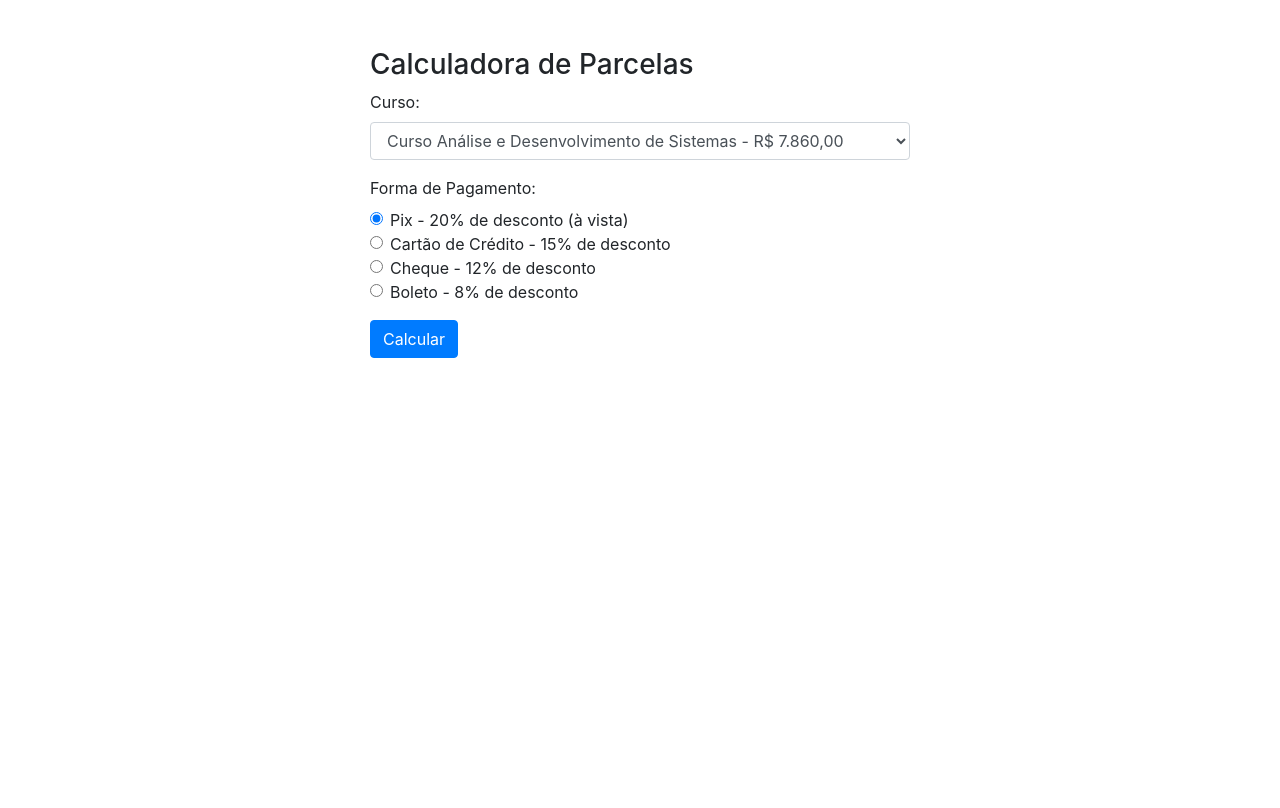
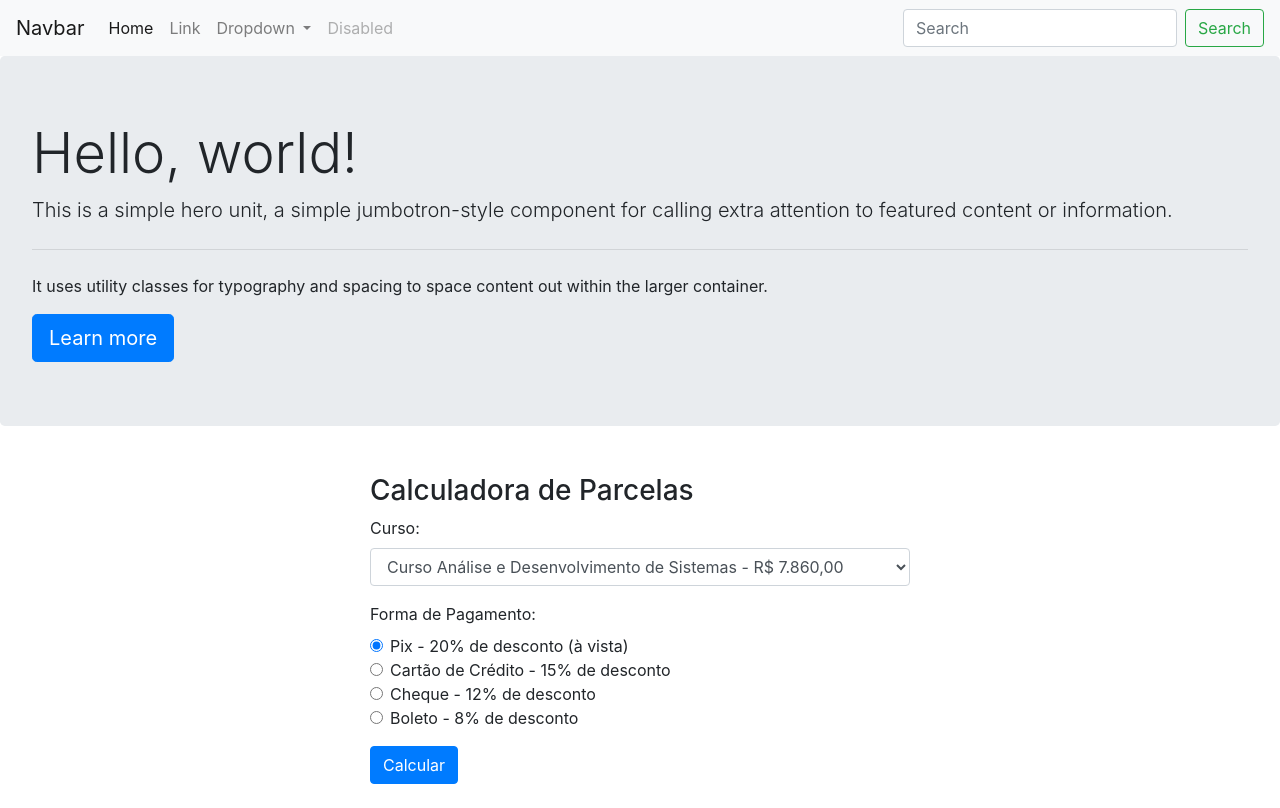
Before and after one commit to rcaondev/calculadora-descontos, a plain HTML site: page index.html in a window 1280 px wide. Drawn offline with nearby package versions, Linux system fonts and the light colour scheme.

Commit message:
adcionei menu pra estilizar depois

```diff
--- a/app.js
+++ b/app.js
@@ -72,7 +72,7 @@ function formatarData(data) {
     return `${partes[2]}/${partes[1]}/${partes[0]}`;
 }
 
-// Gerar PDF após modal:
+// Gerar PDF após modal:git
 
 function generatePDF() {
     const nome = document.getElementById('nome').value;
--- a/index.html
+++ b/index.html
@@ -9,6 +9,50 @@
 </head>
 
 <body>
+
+    <nav class="navbar navbar-expand-lg navbar-light bg-light">
+        <a class="navbar-brand" href="#">Navbar</a>
+        <button class="navbar-toggler" type="button" data-toggle="collapse" data-target="#navbarSupportedContent" aria-controls="navbarSupportedContent" aria-expanded="false" aria-label="Toggle navigation">
+          <span class="navbar-toggler-icon"></span>
+        </button>
+
+        <div class="collapse navbar-collapse" id="navbarSupportedContent">
+          <ul class="navbar-nav mr-auto">
+            <li class="nav-item active">
+              <a class="nav-link" href="#">Home <span class="sr-only">(current)</span></a>
+            </li>
+            <li class="nav-item">
+              <a class="nav-link" href="#">Link</a>
+            </li>
+            <li class="nav-item dropdown">
+              <a class="nav-link dropdown-toggle" href="#" id="navbarDropdown" role="button" data-toggle="dropdown" aria-haspopup="true" aria-expanded="false">
+                Dropdown
+              </a>
+              <div class="dropdown-menu" aria-labelledby="navbarDropdown">
+                <a class="dropdown-item" href="#">Action</a>
+                <a class="dropdown-item" href="#">Another action</a>
+                <div class="dropdown-divider"></div>
+                <a class="dropdown-item" href="#">Something else here</a>
+              </div>
+            </li>
+            <li class="nav-item">
+              <a class="nav-link disabled" href="#" tabindex="-1" aria-disabled="true">Disabled</a>
+            </li>
+          </ul>
+          <form class="form-inline my-2 my-lg-0">
+            <input class="form-control mr-sm-2" type="search" placeholder="Search" aria-label="Search">
+            <button class="btn btn-outline-success my-2 my-sm-0" type="submit">Search</button>
+          </form>
+        </div>
+      </nav>
+
+    <div class="jumbotron">
+        <h1 class="display-4">Hello, world!</h1>
+        <p class="lead">This is a simple hero unit, a simple jumbotron-style component for calling extra attention to featured content or information.</p>
+        <hr class="my-4">
+        <p>It uses utility classes for typography and spacing to space content out within the larger container.</p>
+        <a class="btn btn-primary btn-lg" href="#" role="button">Learn more</a>
+    </div>
 
     <div class="container mt-5">
         <div class="row">
@@ -23,7 +67,7 @@
                     </select>
                 </div>
 
-            <!--
+                <!--
             <div class="form-group">
                 <label for="pagamento">Forma de Pagamento:</label>
                 <select id="pagamento" class="form-control">
@@ -61,7 +105,8 @@
 
                 <button class="btn btn-primary" onclick="calcularParcelas()">Calcular</button>
                 <div class="mt-4" id="resultado"></div>
-                <button class="btn btn-success mt-3" id="continueBtn" style="display: none;" onclick="showModal()">Continuar
+                <button class="btn btn-success mt-3" id="continueBtn" style="display: none;"
+                    onclick="showModal()">Continuar
                     Matrícula</button>
             </div>
         </div>
```
